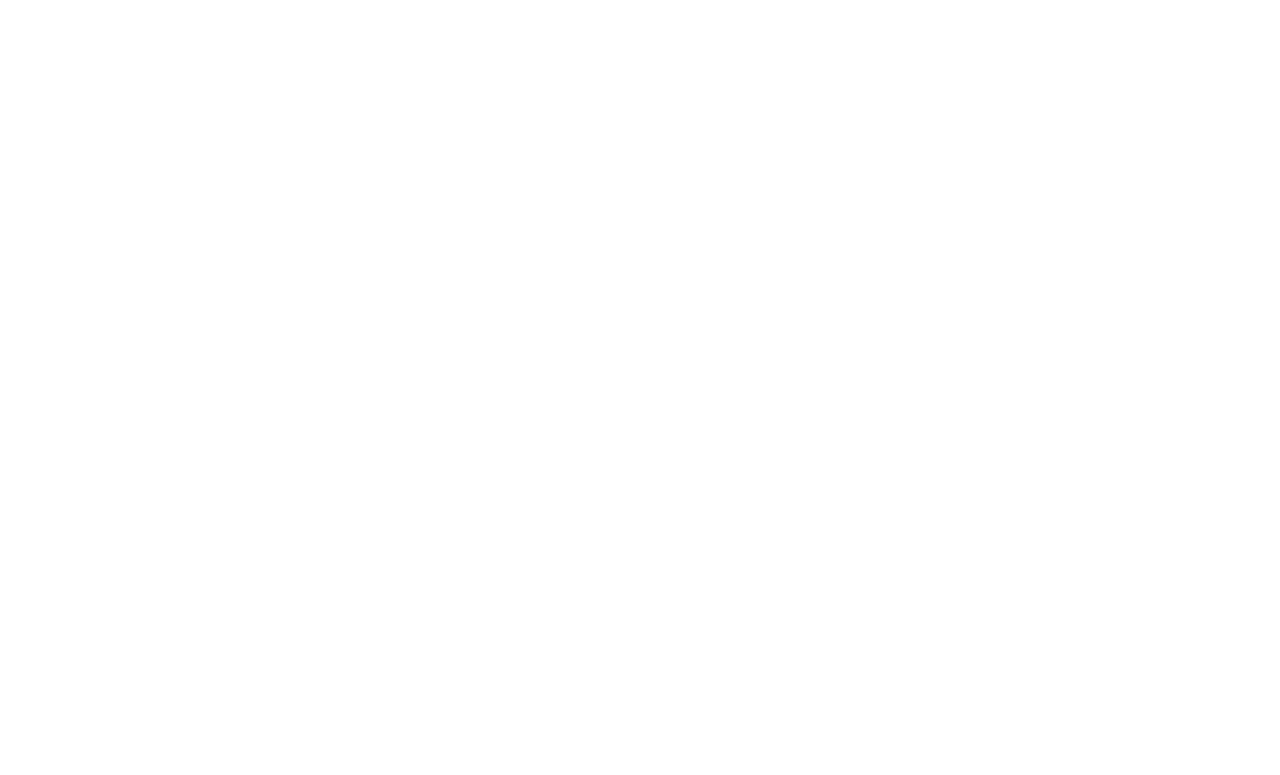
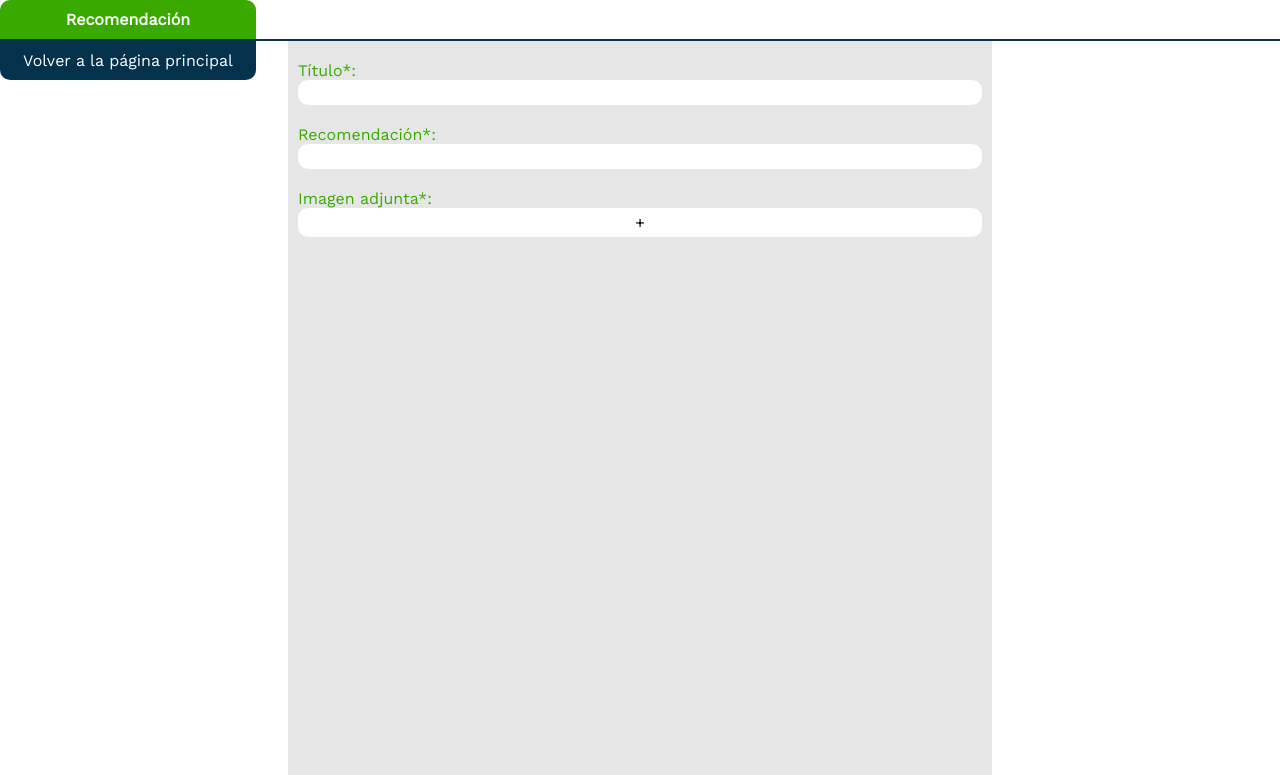
Before and after one commit to estiven0425/SHAIR-SENA, a React (Create React App) app in the folder code/shair-react/: page /recomendacion in a window 1280 px wide. Before the commit this address had no page. Shown: the top 775 px of the page. Built offline with nearby package versions, Linux system fonts and the light colour scheme.

Commit message:
Avance formulario recomendaciones + Slider

```diff
--- a/code/shair-react/src/App.jsx
+++ b/code/shair-react/src/App.jsx
@@ -3,8 +3,9 @@ import { BrowserRouter, Routes, Route } from "react-router-dom";
 import Footer from "./components/layout/Footer";
 import Shair from "./pages/home/Shair";
 import Formulario from "./pages/admin/Formulario";
+import Administracion from "./pages/admin/Administracion";
+import Recomendacion from "./pages/home/Recomendacion";
 import './assets/styles/style.css';
-import Administracion from "./pages/admin/Administracion";
 
 function App() {
   return (
@@ -12,8 +13,9 @@ function App() {
       <Routes>
         <Route path='/' element={<Footer />}>
           <Route index element={<Shair />} />
+          <Route path="recomendacion" element={<Recomendacion />} />
           <Route path="ingreso" element={<Formulario />} />
-          <Route path="administracion" element={<Administracion />}></Route>
+          <Route path="administracion" element={<Administracion />} />
         </Route>
       </Routes>
     </BrowserRouter >
--- /dev/null
+++ b/code/shair-react/src/components/home/BarraDeNavegacion.jsx
@@ -0,0 +1,21 @@
+import React from "react";
+import { Link } from "react-router-dom";
+
+function BarraDeNavegacion() {
+    return (
+        <>
+            <section className="seccionRecomendacionHeader seccionAlternativaRecomendacionHeader">
+                <nav className="navegacionSeccionRecomendacionHeader">
+                    <h1>Recomendación</h1>
+                </nav>
+            </section>
+            <section className="seccionRecomendacionHeader">
+                <nav className="navegacionSeccionRecomendacionHeader navegacionAlternativaSeccionRecomendacionHeader">
+                    <Link to="/" id="enlaceNavegacionSeccionRecomendacionHeader">Volver a la página principal</Link>
+                </nav>
+            </section >
+        </>
+    );
+}
+
+export default BarraDeNavegacion;
--- /dev/null
+++ b/code/shair-react/src/components/home/FormularioRecomendacion.jsx
@@ -0,0 +1,55 @@
+import React, { useState } from "react";
+
+function FormularioRecomendacion() {
+    const [imagen, setImagen] = useState(null);
+
+    const subirImagen = (event) => {
+        const archivo = event.target.files[0];
+
+        if (archivo != null) {
+            const leerImagen = new FileReader();
+
+            leerImagen.onloadend = () => {
+                setImagen(leerImagen.result);
+            };
+            leerImagen.readAsDataURL(archivo);
+        }
+    };
+
+    return (
+        <form id="formularioRecomendacionPrincipal">
+            <section className="seccionFormularioRecomendacionPrincipal">
+                <fieldset className="subSeccionFormularioRecomendacionPrincipal">
+                    <label htmlFor="titulo">Título*:</label>
+                    <input type="text" name="titulo" id="titulo" />
+                </fieldset>
+                <fieldset className="subSeccionFormularioRecomendacionPrincipal">
+                    <label htmlFor="recomendacion">Recomendación*:</label>
+                    <input type="text" name="recomendacion" id="recomendacion" />
+                </fieldset>
+                <fieldset className="subSeccionFormularioRecomendacionPrincipal">
+                    <h2>Imagen adjunta*:</h2>
+                    <label htmlFor="imagenAdjunta" className="subArchivoSeccionFormularioRecomendacionPrincipal">
+                        {imagen != null ? (
+                            <img src={imagen} alt="Previsualización" className="imagenSubArchivoSeccionFormularioRecomendacionPrincipal" />
+                        ) : (
+                            "+"
+                        )}
+                    </label>
+                    <input
+                        type="file"
+                        name="imagenAdjunta"
+                        id="imagenAdjunta"
+                        onChange={subirImagen}
+                    />
+                </fieldset>
+            </section>
+            <section className="seccionFormularioRecomendacionPrincipal">
+                <button type="submit" id="botonSeccionFormularioRecomendacionPrincipal">Enviar recomendación</button>
+                <p>Los campos con <span>*</span> son obligatorios.</p>
+            </section>
+        </form>
+    );
+}
+
+export default FormularioRecomendacion;
--- a/code/shair-react/src/components/home/Herramienta.jsx
+++ b/code/shair-react/src/components/home/Herramienta.jsx
@@ -21,7 +21,7 @@ function Herramienta() {
                 transition={{ duration: 0.25 }}>
                 <h2>Herramientas</h2>
                 <div className="cajaHerramienta">
-                    <Link to="/" className="subCajaHerramienta">
+                    <Link to="/recomendacion" className="subCajaHerramienta">
                         <img src={Mensaje} alt="Mensaje" />
                         Enviar recomendación
                     </Link>
--- /dev/null
+++ b/code/shair-react/src/pages/home/Recomendacion.jsx
@@ -0,0 +1,19 @@
+import React from "react";
+import BarraDeNavegacion from "../../components/home/BarraDeNavegacion";
+import FormularioRecomendacion from "../../components/home/FormularioRecomendacion";
+import './styles/recomendacion.css';
+
+function Recomendacion() {
+    return (
+        <>
+            <header id="recomendacionHeader">
+                <BarraDeNavegacion />
+            </header>
+            <main id="recomendacionPrincipal">
+                <FormularioRecomendacion />
+            </main>
+        </>
+    );
+}
+
+export default Recomendacion;
--- /dev/null
+++ b/code/shair-react/src/pages/home/styles/recomendacion.css
@@ -0,0 +1,186 @@
+#recomendacionHeader {
+    align-content: flex-start;
+    display: flex;
+    flex-direction: column;
+    flex-wrap: wrap;
+    justify-content: center;
+}
+
+.seccionRecomendacionHeader {
+    align-content: center;
+    display: flex;
+    flex-direction: row;
+    flex-wrap: wrap;
+    justify-content: flex-start;
+    width: 100%;
+}
+
+.seccionAlternativaRecomendacionHeader {
+    border-bottom: 2px solid rgb(4, 50, 77);
+}
+
+.navegacionSeccionRecomendacionHeader {
+    align-content: center;
+    background-color: rgb(57, 169, 0);
+    border-radius: 10px 10px 0px 0px;
+    display: flex;
+    flex-direction: row;
+    flex-wrap: wrap;
+    justify-content: center;
+    padding: 10px;
+    width: 20%;
+}
+
+.navegacionAlternativaSeccionRecomendacionHeader {
+    background-color: rgb(4, 50, 77);
+    border-radius: 0px 0px 10px 10px;
+    padding: 0px;
+    position: absolute;
+}
+
+.navegacionAlternativaSeccionRecomendacionHeader:hover,
+#enlaceNavegacionSeccionRecomendacionHeader:focus {
+    background-color: rgb(57, 169, 0);
+    border-radius: 0px 0px 10px 10px;
+    outline: none;
+}
+
+.navegacionSeccionRecomendacionHeader h1,
+.navegacionSeccionRecomendacionHeader a {
+    color: rgb(255, 255, 255);
+    font-size: 1rem;
+    margin: 0px;
+    text-decoration: none;
+}
+
+#enlaceNavegacionSeccionRecomendacionHeader {
+    padding: 10px;
+    text-align: center;
+    width: 100%;
+}
+
+#recomendacionPrincipal {
+    align-content: stretch;
+    display: flex;
+    flex-direction: row;
+    flex-wrap: wrap;
+    justify-content: center;
+    min-height: 100vh;
+    width: 100%;
+}
+
+#formularioRecomendacionPrincipal {
+    align-content: center;
+    align-items: flex-start;
+    background-color: rgb(230, 230, 230);
+    display: flex;
+    flex-direction: column;
+    flex-wrap: wrap;
+    justify-content: space-between;
+    width: 55%;
+    padding: 10px;
+}
+
+.seccionFormularioRecomendacionPrincipal {
+    align-content: center;
+    display: flex;
+    flex-direction: column;
+    flex-wrap: wrap;
+    justify-content: space-around;
+    width: 100%;
+}
+
+.subSeccionFormularioRecomendacionPrincipal {
+    align-content: stretch;
+    border: none;
+    display: flex;
+    flex-direction: column;
+    flex-wrap: wrap;
+    justify-content: space-around;
+    margin: 0px;
+    padding: 10px 0px;
+    width: 100%;
+}
+
+.subSeccionFormularioRecomendacionPrincipal label {
+    color: rgb(57, 169, 0);
+    font-size: 1rem;
+}
+
+.subSeccionFormularioRecomendacionPrincipal input {
+    border: none;
+    border-radius: 10px;
+    padding: 5px;
+    width: 100%;
+}
+
+.subSeccionFormularioRecomendacionPrincipal input:focus {
+    outline-color: rgb(57, 169, 0);
+}
+
+.subSeccionFormularioRecomendacionPrincipal h2 {
+    color: rgb(57, 169, 0);
+    cursor: default;
+    font-size: 1rem;
+    font-weight: 400;
+    margin: 0px;
+    text-align: left;
+}
+
+.subSeccionFormularioRecomendacionPrincipal input[type="file"] {
+    display: none;
+}
+
+.subArchivoSeccionFormularioRecomendacionPrincipal {
+    background-color: rgb(255, 255, 255);
+    border-radius: 10px;
+    color: rgb(0, 0, 0) !important;
+    cursor: pointer;
+    padding: 5px;
+    text-align: center;
+    width: 100%;
+}
+
+.imagenSubArchivoSeccionFormularioRecomendacionPrincipal {
+    border-radius: 10px;
+    max-width: 250px;
+    width: 100%;
+}
+
+.seccionFormularioRecomendacionPrincipal p {
+    font-size: 1rem;
+    margin: 0px;
+}
+
+.seccionFormularioRecomendacionPrincipal span {
+    color: rgb(57, 169, 0);
+}
+
+#botonSeccionFormularioRecomendacionPrincipal {
+    border: none;
+    border-radius: 10px;
+    background-color: rgb(4, 50, 77);
+    color: rgb(255, 255, 255);
+    cursor: pointer;
+    padding: 10px;
+}
+
+#botonSeccionFormularioRecomendacionPrincipal:focus,
+#botonSeccionFormularioRecomendacionPrincipal:hover {
+    background-color: rgb(57, 169, 0);
+    outline: none;
+}
+
+@media (max-width: 630px) {
+    .navegacionSeccionRecomendacionHeader {
+        width: 100%;
+    }
+
+    #recomendacionPrincipal {
+        margin-top: 40px;
+    }
+
+    #formularioRecomendacionPrincipal {
+        width: 100%;
+    }
+}
--- a/code/shair-react/src/pages/home/styles/shair.css
+++ b/code/shair-react/src/pages/home/styles/shair.css
@@ -274,8 +274,10 @@
     text-decoration: none;
 }
 
-.subCajaHerramienta:hover {
+.subCajaHerramienta:hover,
+.subCajaHerramienta:focus {
     filter: invert();
+    outline: none;
     text-decoration: underline;
 }
 
@@ -305,8 +307,48 @@
     cursor: pointer;
 }
 
+#botonHerramienta:focus {
+    outline: 2px solid rgb(255, 255, 255);
+}
+
 #botonHerramienta img {
     width: 100%;
+}
+
+#botonHerramienta img:hover {
+    filter: invert(1);
+}
+
+
+.controlSlider {
+    align-content: ce;
+    display: flex;
+    flex-direction: row;
+    flex-wrap: wrap;
+    justify-content: center;
+    margin-top: 10px;
+}
+
+.actualControlSlider {
+    background-color: rgb(4, 50, 77);
+    border: none;
+    border-radius: 50%;
+    cursor: pointer;
+    height: 15px;
+    margin: 10px;
+    width: 15px;
+}
+
+.actualControlSlider:focus {
+    outline-color: rgb(57, 169, 0);
+}
+
+.actualControlSlider.Activo {
+    background-color: rgb(57, 169, 0);
+}
+
+.actualControlSlider.Activo:focus {
+    outline-color: rgb(4, 50, 77);
 }
 
 @media (max-width: 945px) {
```
Also changed, not shown: code/shair-react/src/components/home/Anuncio.jsx (+23 -7 lines).
